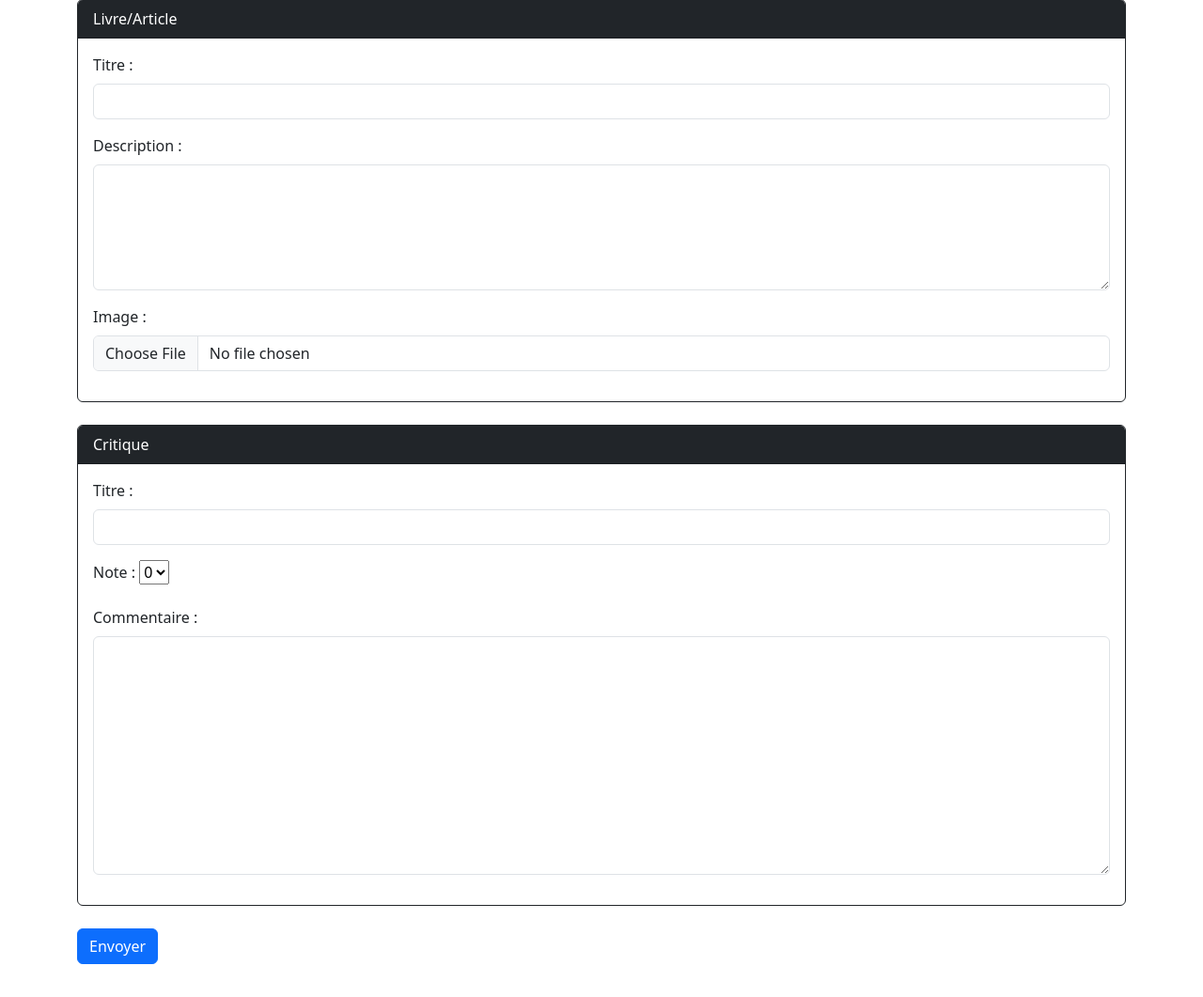
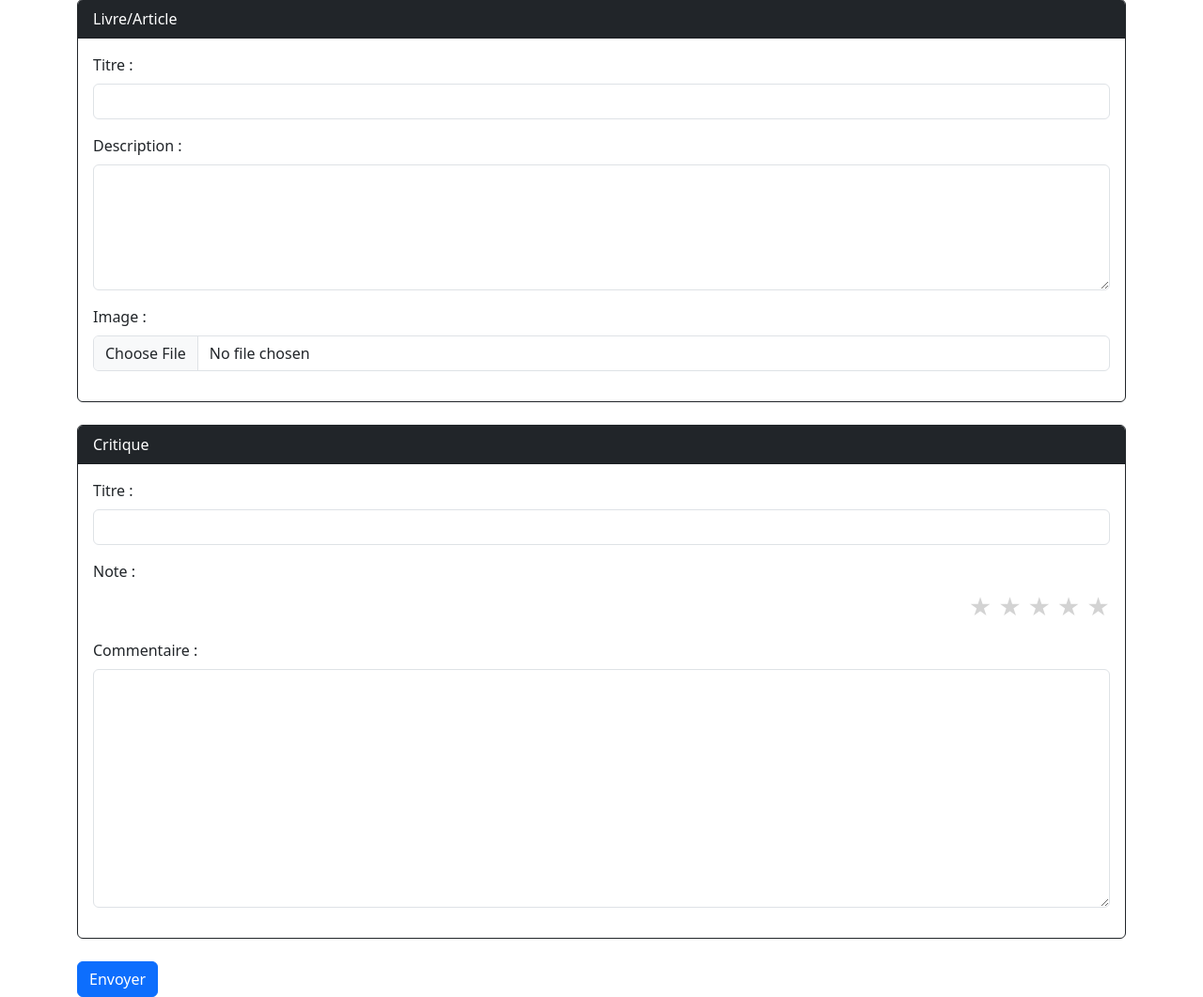
Before and after one commit to Laureopen/Projet9, a Django app: a page that uses templates/reviews/create_ticket.html in a window 1280 px wide. Shown: the part 137-1198 px from the top of the page at 94% size. Before the commit the page ends 1163 px from the top, so only its background shows below. Run offline with Django 5.2, Linux system fonts and the light colour scheme; a user stored in the database is signed in.

Commit message:
Mise à jour

```diff
--- a/templates/reviews/create_ticket.html
+++ b/templates/reviews/create_ticket.html
@@ -5,8 +5,26 @@
     <title>{% block title %}LITReview{% endblock %}</title>
     <link href="https://cdn.jsdelivr.net/npm/bootstrap@5.3.3/dist/css/bootstrap.min.css" rel="stylesheet">
 </head>
+<style>
+.rating {
+    direction: rtl;
+    unicode-bidi: bidi-override;
+    font-size: 1.5em;
+}
+.rating input {
+    display: none;
+}
+.rating label {
+    color: lightgray;
+    cursor: pointer;
+}
+.rating input:checked ~ label,
+.rating label:hover,
+.rating label:hover ~ label {
+    color: gold;
+}
+</style>
 <body>
-
 <nav class="navbar navbar-expand-lg navbar-dark bg-dark mb-4">
     <div class="container-fluid">
         <div class="collapse navbar-collapse">
@@ -32,13 +50,10 @@
         </div>
     </div>
 </nav>
-
 <div class="container">
     <h1>Créer une critique </h1>
-
     <form method="post" enctype="multipart/form-data">
         {% csrf_token %}
-
         <!-- Ticket Form -->
         <div class="card border-dark mb-4">
             <div class="card-header bg-dark text-white">Livre/Article</div>
@@ -57,7 +72,6 @@
                 </div>
             </div>
         </div>
-
         <!-- Review Form -->
         <div class="card border-dark mb-4">
             <div class="card-header bg-dark text-white">Critique </div>
@@ -68,7 +82,13 @@
                 </div>
                 <div class="mb-3">
                     <label for="id_rating" class="form-label">Note :</label>
-                    {{ review_form.rating }}
+                    <div class="rating">
+                    {% for i in "54321" %}
+                    <input type="radio" name="rating" id="star{{ i }}" value="{{ i }}"
+                        {% if review_form.rating.value|stringformat:"s" == i %}checked{% endif %}>
+                    <label for="star{{ i }}" title="{{ i }} étoile{{ i|pluralize }}">&#9733;</label>
+                    {% endfor %}
+                </div>
                 </div>
                 <div class="mb-3">
                     <label for="id_body" class="form-label">Commentaire :</label>
@@ -79,6 +99,5 @@
         <button type="submit" class="btn btn-primary">Envoyer</button>
     </form>
 </div>
-
 </body>
 </html>
```
